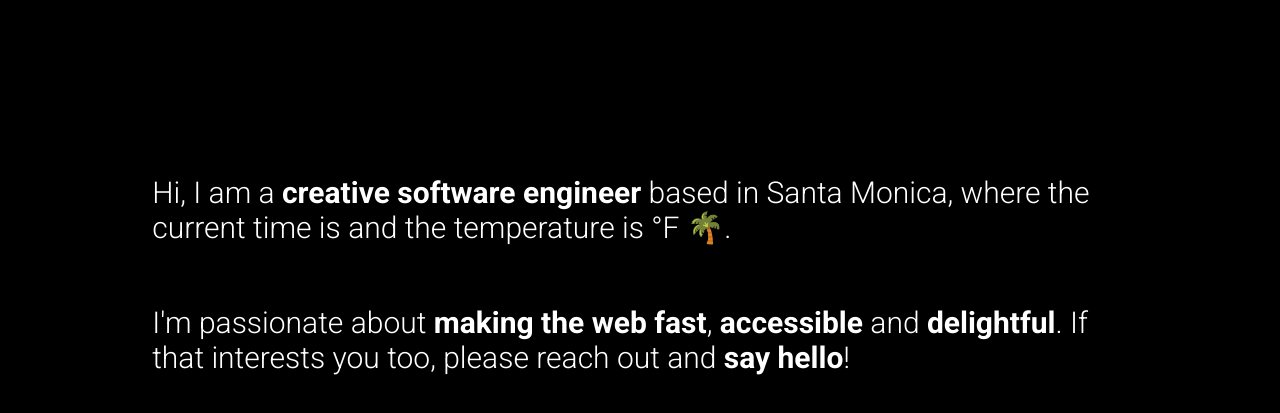
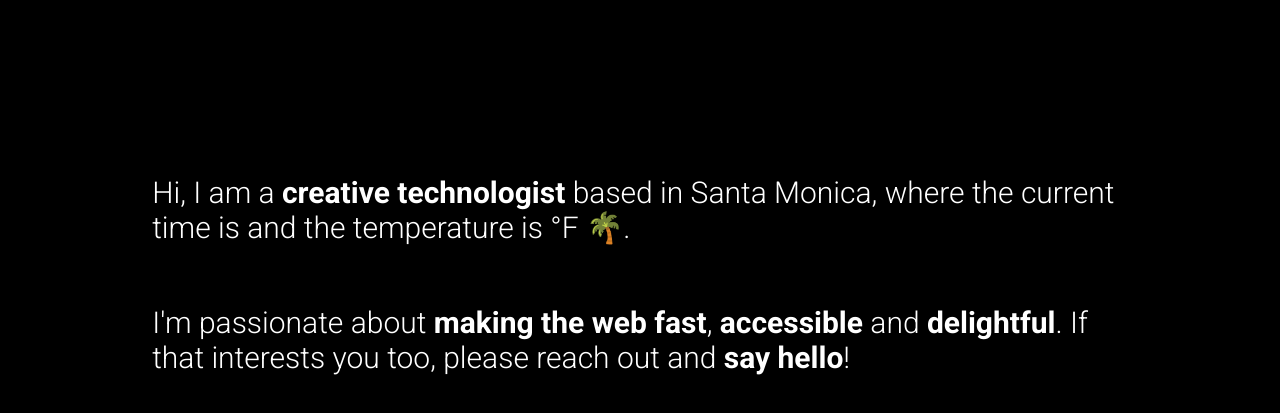
Before and after one commit to seanmartinstudio/website, a plain HTML site: page index.html in a window 1280 px wide. Shown: the part 125-538 px from the top of the page. Drawn offline with Linux system fonts and the light colour scheme; no server answers.

Commit message:
updates to creative technologist

```diff
--- a/index.html
+++ b/index.html
@@ -44,7 +44,7 @@
     <article id="about" class="about">
         <div class="empty"></div>
             <div class="bioContainer">
-                <p>Hi, I am a <b>creative software engineer</b> based in Santa Monica, where the current time is <span id="current_time"></span> and the temperature is <span id="current_temp"></span>°F &#127796.</p>
+                <p>Hi, I am a <b>creative technologist</b> based in Santa Monica, where the current time is <span id="current_time"></span> and the temperature is <span id="current_temp"></span>°F &#127796.</p>
                 <p>I'm passionate about <b>making the web fast</b>, <b>accessible</b> and <b>delightful</b>. If that interests you too, please reach out and <a class="bioEmailLink" href="mailto:seanmartinstudio@gmail.com"><b>say hello</b></a>!</p>
             </div>
         <div class="empty"></div>
```
